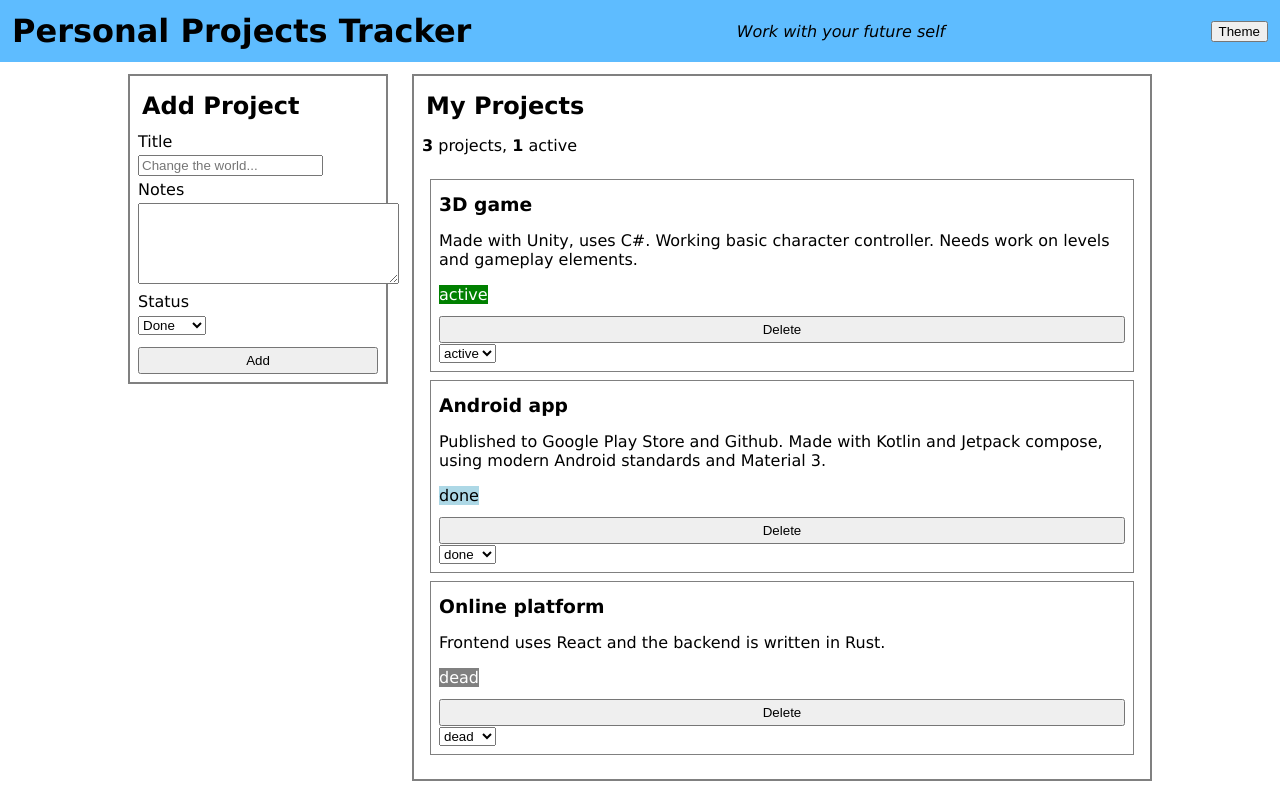
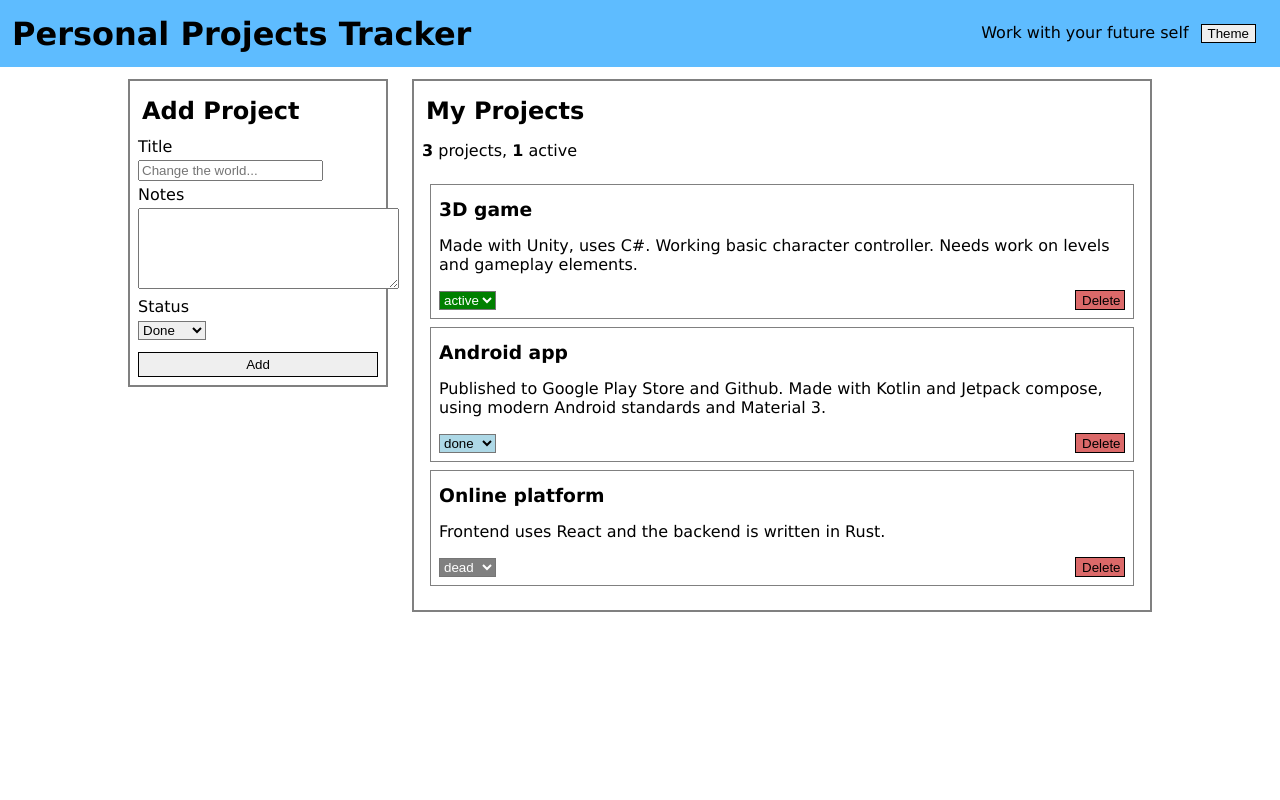
Before and after one commit to Edward205/personal-projects-tracker, a React app in the folder frontend/: page / in a window 1280 px wide. Built offline with nearby package versions, Linux system fonts and the light colour scheme; the HTML template or start-up script is replaced by a standard one.

Commit message:
improve project options design

```diff
--- a/frontend/src/App.css
+++ b/frontend/src/App.css
@@ -34,7 +34,7 @@ main {
     display: block;
     padding: 4px 0;
 }
-.panel button {
+.panel.add button {
     width: 100%;
     margin-top: 12px;
     padding: 4px;
@@ -58,16 +58,33 @@ main {
 .project-item h3 {
     margin: 6px 0;
 }
-.status.active {
+
+.status.active * {
     background-color: green;
     color: white;
 }
-.status.done {
+.status.done * {
     background-color: lightblue;
 }
-.status.dead {
+.status.dead * {
     background-color: grey;
     color: white;
+}
+
+.delete {
+    background-color: rgb(219, 105, 105);
+    width: 50px;
+}
+
+.project-options {
+    display: flex;
+    flex-direction: row;
+    justify-content: space-between;
+}
+
+button, select {
+    border-style: solid;
+    border-width: 1px;
 }
 
 @media (prefers-color-scheme: dark) {
--- a/frontend/src/App.jsx
+++ b/frontend/src/App.jsx
@@ -33,8 +33,10 @@ export default function App() {
     <>
       <header>
         <h1>Personal Projects Tracker</h1>
-        <p>Work with your future self</p>
-        <button onClick={handleTheme}>Theme</button>
+        <span>
+          Work with your future self
+          <button onClick={handleTheme}>Theme</button>
+        </span>
       </header>
       <main>
           <section className="panel add">
--- a/frontend/src/components/ProjectCard.jsx
+++ b/frontend/src/components/ProjectCard.jsx
@@ -8,11 +8,14 @@ export default function ProjectCard({project, onDelete, onStatusChange}) {
                 <span className="time">{project.time}</span>
                 <span className="description"><p>{project.description}</p></span>
             </div>
-            <span className={project.status == STATUSES.active ? "status active" : project.status == STATUSES.done ? "status done" : project.status == STATUSES.dead ? "status dead" : "status"} >{project.status}</span>
-            <button onClick={() => onDelete(project.id)}>Delete</button>
-            <select name="status" onChange={(choice) => onStatusChange(project.id, choice)} defaultValue={project.status}>
-                {Object.values(STATUSES).map(status => (<option key={status}>{status}</option>) ) }
-            </select>
+            <div className="project-options">
+                <span className={project.status == STATUSES.active ? "status active" : project.status == STATUSES.done ? "status done" : project.status == STATUSES.dead ? "status dead" : "status"} >
+                    <select name="status" onChange={(choice) => onStatusChange(project.id, choice)} defaultValue={project.status}>
+                        {Object.values(STATUSES).map(status => (<option key={status}>{status}</option>) ) }
+                    </select>
+                </span>
+                <button className="delete" onClick={() => onDelete(project.id)}>Delete</button>
+            </div>
         </li>
     );
 }
```
